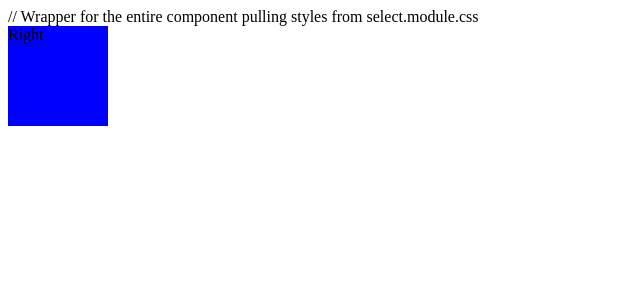
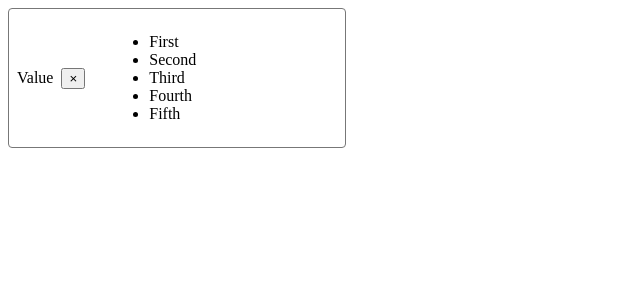
Before and after one commit to CryptoMitch/React-Code, a React (Vite) app in the folder TypeScript Select Module/: page / in a window 1280 px wide. Shown: the top 300 px of the page, without its empty margins (0-640 px from the left). Built offline with nearby package versions, Linux system fonts and the light colour scheme.

Commit message:
Improve CSS styles on container

```diff
--- a/TypeScript Select Module/src/App.tsx
+++ b/TypeScript Select Module/src/App.tsx
@@ -1,12 +1,21 @@
 // Named export
 import { Select } from "./Select"
+
+const options = [
+  { label: "First", value: 1 },
+  { label: "Second", value: 2 },
+  { label: "Third", value: 3 },
+  { label: "Fourth", value: 4 },
+  { label: "Fifth", value: 5 },
+
+]
 
 function App() {
   // Wrap the JSX elements with a fragment to provide parent element
   return (
-  <>
-    <Select />
-  </>
+    <>
+      <Select options={options} />
+    </>
   )
 }
 
--- a/TypeScript Select Module/src/Select.tsx
+++ b/TypeScript Select Module/src/Select.tsx
@@ -1,11 +1,10 @@
 // This code is inspired by the Tutorial by Web Dev Simplified - https://www.youtube.com/watch?v=bAJlYgeovlg
-
 import styles from "./select.module.css"
 
 // A type to support the value option
 type SelectOption = {
     label: string
-    value: string
+    value: any
 }
 
 // Object type representing properties used to pass data and functions into React component
@@ -16,12 +15,20 @@ type SelectProps ={
 }
 
 export function Select({ value, onChange, options }: SelectProps) {
-    return (
-        <>
         // Wrapper for the entire component pulling styles from select.module.css
+        return (
         <div className={styles.container}>
-           Right
+          <span className={styles.value}>Value</span>
+          <button className={styles["clear-btn"]}>&times;</button>
+          <div className={styles.divider}></div>
+          <div className={styles.carat}></div>
+          <ul className={styles.options}>
+            {options.map(option => (
+                <li key ={option.label} className={styles.option}>
+                    {option.label}
+                </li>
+            ))}
+          </ul>
         </div>
-        </>
     )
 }
--- a/TypeScript Select Module/src/select.module.css
+++ b/TypeScript Select Module/src/select.module.css
@@ -1,5 +1,14 @@
-.container{
-    background: blue;
-    width: 100px;
-    height: 100px;
+.container {
+   /* Enables us to absolutely position our list elements after this element */
+    position: relative;
+    width: 20em;
+    min-height: 1.5em; /* we want thes elements to wrap onto new lines */
+    border: .05em solid #777;
+    display: flex;
+    align-items: center;
+    gap: .5em;
+    padding: .5em;
+    border-radius: .25em;
+    outline: none;
+
 }
```
